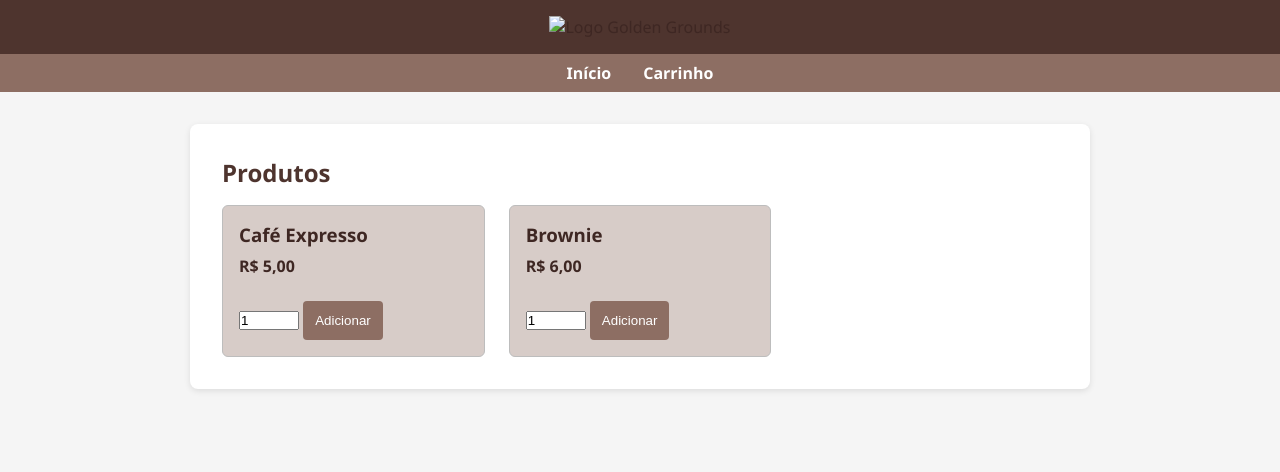
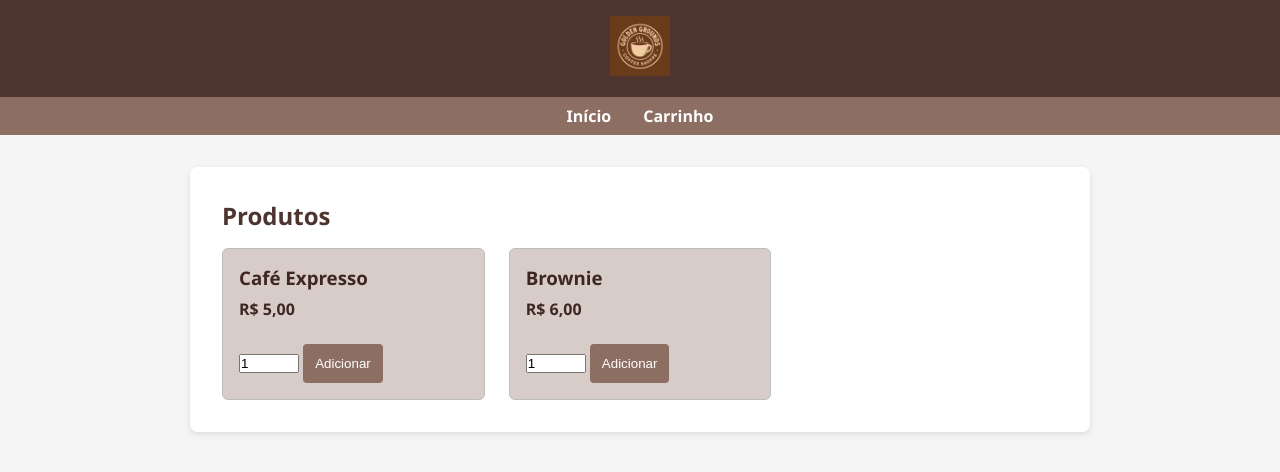
Before and after one commit to Miguel09231309/cafeteria, a plain HTML site: page produtos.html in a window 1280 px wide. Drawn offline with Linux system fonts and the light colour scheme.

Commit message:
Update produtos.html

```diff
--- a/produtos.html
+++ b/produtos.html
@@ -6,7 +6,7 @@
   <link rel="stylesheet" href="style.css" />
 </head>
 <body>
-  <header><img src="logo.png" alt="Logo Golden Grounds" class="logo" /></header>
+  <header><img src="logocafeteria.jpg" alt="Logo Golden Grounds" class="logo" /></header>
   <nav>
     <ul>
       <li><a href="index.html">Início</a></li>
```
